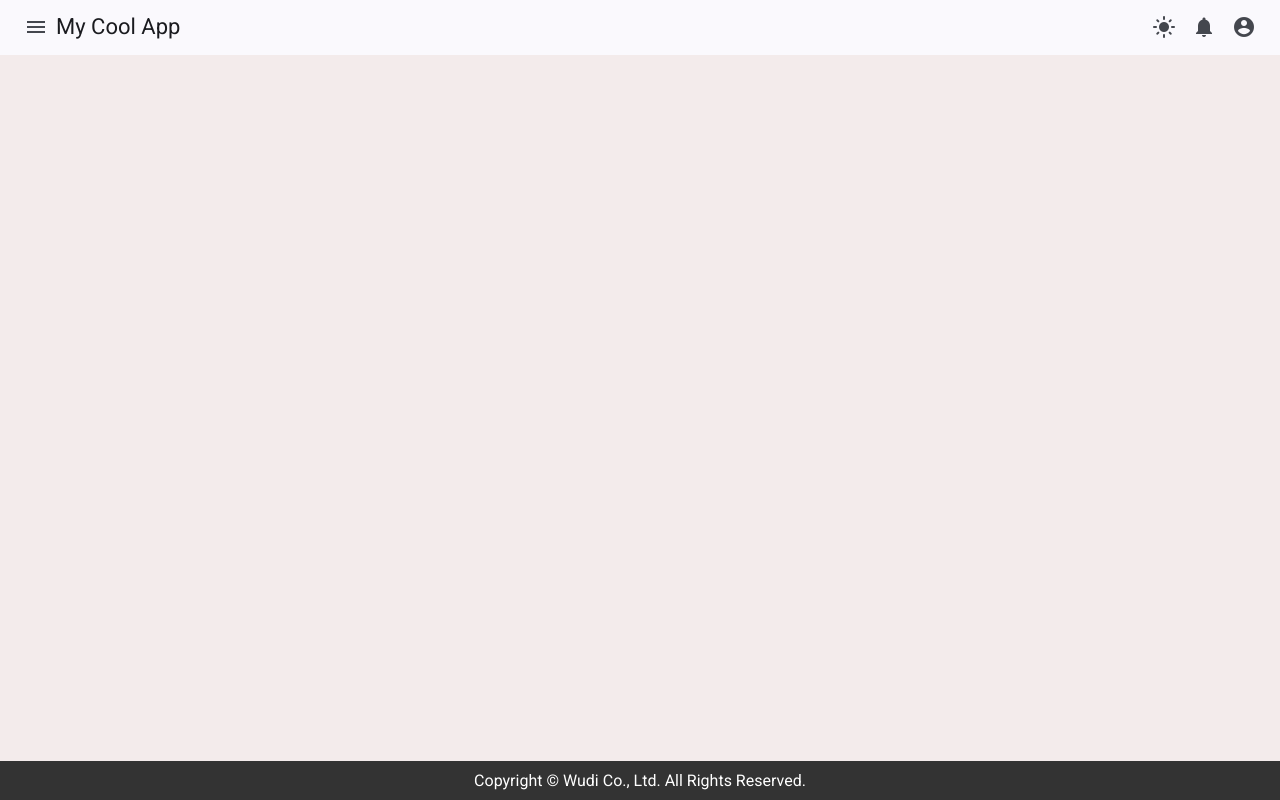
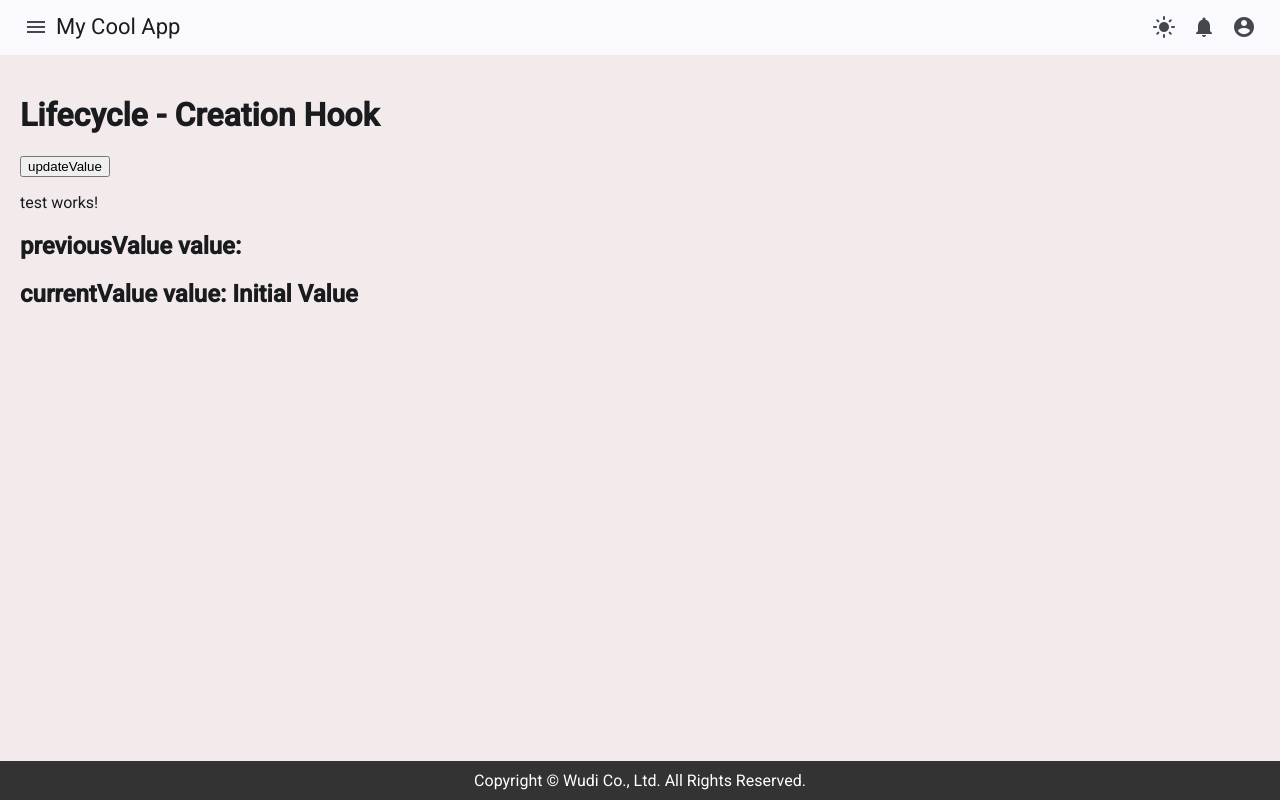
Before and after one commit to alisonwu6/my-angular-typescript-lab, an Angular app: page /lifecycle in a window 1280 px wide. Before the commit this address led to /. Built offline with nearby package versions, Linux system fonts and the light colour scheme.

Commit message:
feat: lifecycle - ngOnChanges

```diff
--- a/src/app/app.routes.ts
+++ b/src/app/app.routes.ts
@@ -7,6 +7,7 @@ import { TodoListComponent } from './features/todos/todo-list/todo-list.componen
 import { DirectivesComponent } from './features/directives/directives.component';
 import { GroupingElementsComponent } from './features/grouping-elements/grouping-elements.component';
 import { PortfolioComponent } from './page/portfolio/portfolio.component';
+import { LifecycleComponent } from './page/lifecycle/lifecycle.component';
 
 export const routes: Routes = [
   { path: 'portfolio', component: PortfolioComponent },
@@ -15,6 +16,7 @@ export const routes: Routes = [
   { path: 'cart-calculation', component: CartCalculationComponent},
   { path: 'directives', component: DirectivesComponent},
   { path: 'grouping-elements', component: GroupingElementsComponent},
+  { path: 'lifecycle', component: LifecycleComponent},
   { path: 'login', component: LoginComponent },
   { path: 'todo', component: TodoListComponent },
 ];
--- a/src/app/layout/layout.config.ts
+++ b/src/app/layout/layout.config.ts
@@ -5,6 +5,7 @@ export const NAV_MENU = [
   { title: 'Cart Calculation', icon: '', route: '/cart-calculation' },
   { title: 'Directives', icon: '', route: '/directives' },
   { title: 'Grouping Elements', icon: '', route: '/grouping-elements' },
+  { title: 'Lifecycle', icon: '', route: '/lifecycle' },
   { title: 'To Do List', icon: '', route: '/todo' },
   { title: 'Dashboard', icon: '', route: '/dashboard' },
   { title: 'Users', icon: '', route: '/users' },
--- /dev/null
+++ b/src/app/page/lifecycle/lifecycle.component.html
@@ -0,0 +1,4 @@
+<h1>Lifecycle - Creation Hook</h1>
+
+<button (click)="updateValue()">updateValue</button>
+<app-test [inputValue]="inputValue"></app-test>
--- /dev/null
+++ b/src/app/page/lifecycle/lifecycle.component.ts
@@ -0,0 +1,32 @@
+import { Component } from '@angular/core';
+import { TestComponent } from './test/test.component';
+
+@Component({
+  selector: 'app-lifecycle',
+  imports: [TestComponent],
+  templateUrl: './lifecycle.component.html',
+  styleUrl: './lifecycle.component.scss',
+})
+export class LifecycleComponent {
+  inputValue: string = 'Initial Value';
+
+  constructor() {
+    console.log('LifecycleComponent constructor', this.inputValue);
+  }
+
+  updateValue() {
+    this.inputValue = 'App Component';
+  }
+
+  // creation phases in order
+  // constructor
+  // ngOnChanges
+  // ngOnInit
+  // ngDoCheck
+  // - (Main used in the child components & DOM manipulation)
+  // | ngAfterContentInit
+  // | ngAfterContentChecked
+  // | ngAfterViewInit
+  // - ngAfterViewChecked
+  // ngDestroy
+}
--- /dev/null
+++ b/src/app/page/lifecycle/test/test.component.html
@@ -0,0 +1,3 @@
+<p>test works!</p>
+<h2>previousValue value: {{ previousValue }}</h2>
+<h2>currentValue value: {{ currentValue }}</h2>
--- /dev/null
+++ b/src/app/page/lifecycle/test/test.component.ts
@@ -0,0 +1,35 @@
+import { Component, Input, OnChanges, SimpleChanges } from '@angular/core';
+
+@Component({
+  selector: 'app-test',
+  imports: [],
+  templateUrl: './test.component.html',
+  styleUrl: './test.component.scss',
+})
+export class TestComponent implements OnChanges {
+  @Input() inputValue: string = ''; // used for passing the value from the parent component to the child component.
+  previousValue: string | undefined;
+  currentValue: string | undefined;  // | undefined is used when uncertain of what value to initialize with a property
+
+  ngOnChanges(changes: SimpleChanges): void {
+    console.log('Calling from the ngOnChanges hook!');
+
+    if(changes['inputValue']) {
+      this.previousValue = changes['inputValue'].previousValue;
+      this.currentValue = changes['inputValue'].currentValue;
+      console.log('changes: ', changes);
+    }
+
+    // 1. When the input data is changed.
+    // 2. Changed information is passed to the SimpleChanges interface.
+    // 3. Change reflected in the output.
+    // To handle input changes like reading the values & updating the fields,
+    // the ngOnChanges hook comes handy!
+
+    // The ngOnChanges) hook is used to detect & respond to changes in input
+    // "@Input)" properties of an Angular component.
+    // It is called whenever there are changes to input properties.
+
+
+  }
+}
```
Also changed, not shown: src/app/page/lifecycle/lifecycle.component.scss (added), src/app/page/lifecycle/test/test.component.scss (added), 1 other file (tests, documents, lock files or other folders).
